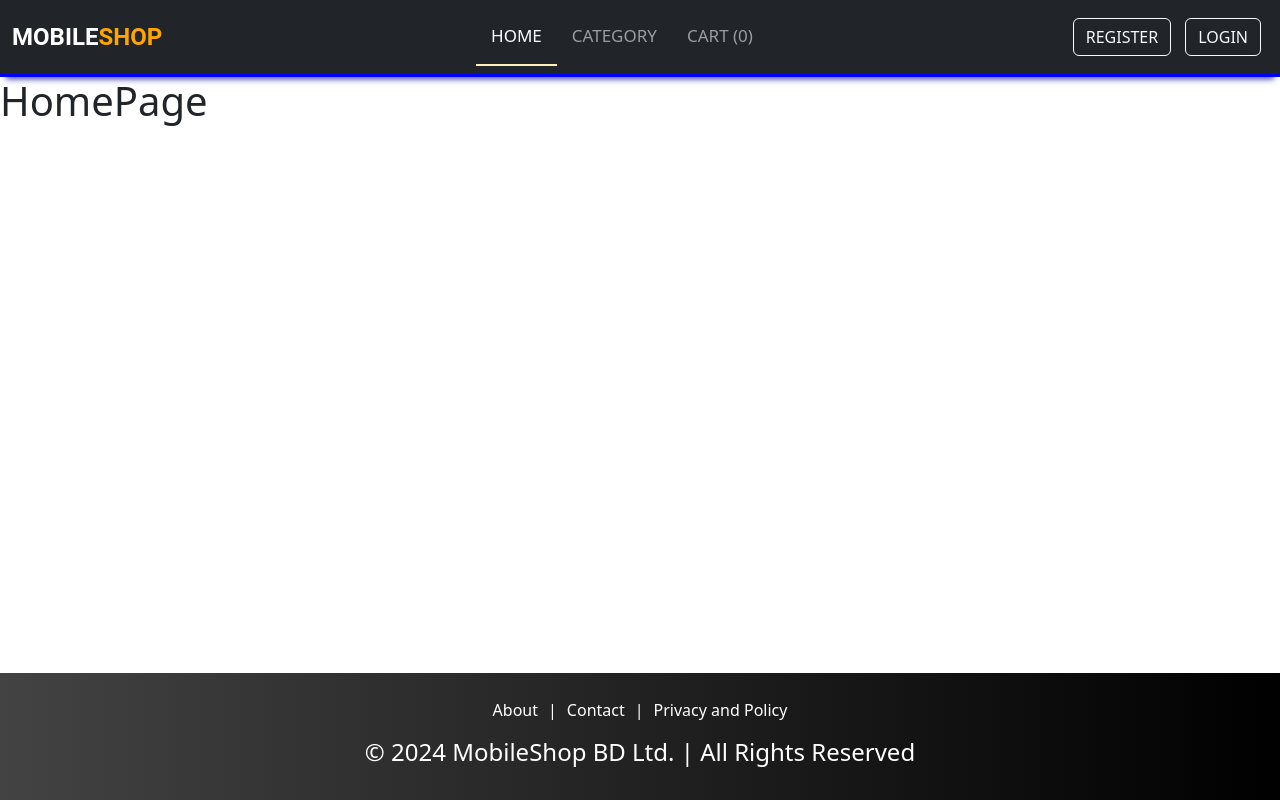
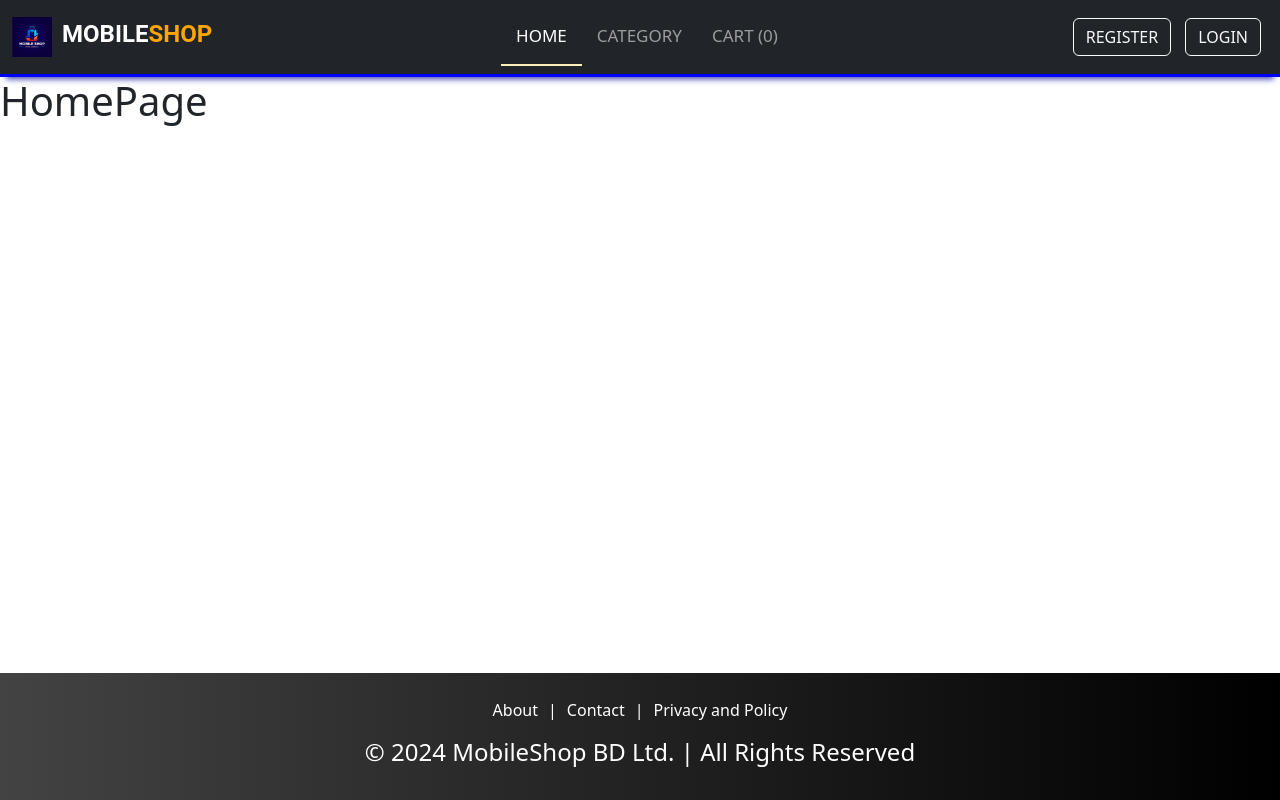
Before and after one commit to NafisAhmed174/CSE-3100-Project, a React (Create React App) app in the folder client/: page / in a window 1280 px wide. Built offline with nearby package versions, Linux system fonts and the light colour scheme; a web font is replaced by a local one.

Commit message:
added logo in brand name

```diff
--- a/client/src/components/Layout/Header.js
+++ b/client/src/components/Layout/Header.js
@@ -7,6 +7,11 @@ const Header = () => {
       <nav className="navbar navbar-expand-lg navbar-dark bg-dark">
         <div className="container-fluid">
           <Link to = "/" className="navbar-brand">
+            <img
+              src="/images/logo.png"
+              alt="Logo"
+              style={{ height: "40px", marginRight: "10px" }}
+            />
             <span className="logo-primary">Mobile</span>
             <span className="logo-secondary">Shop</span>
           </Link>
```
Also changed, not shown: client/public/images/logo.png (added).
